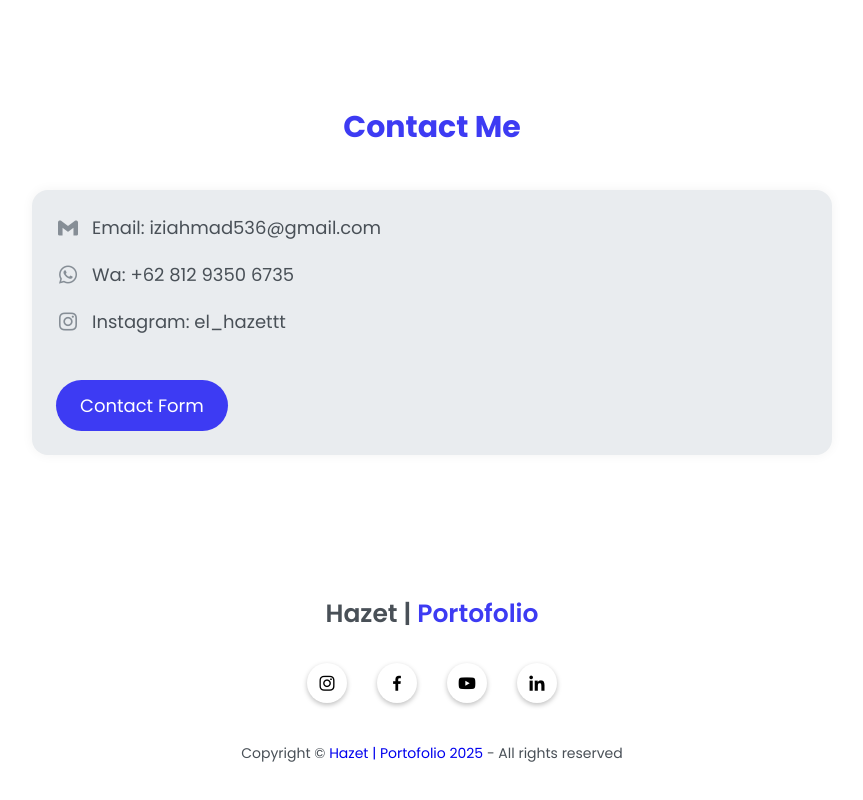
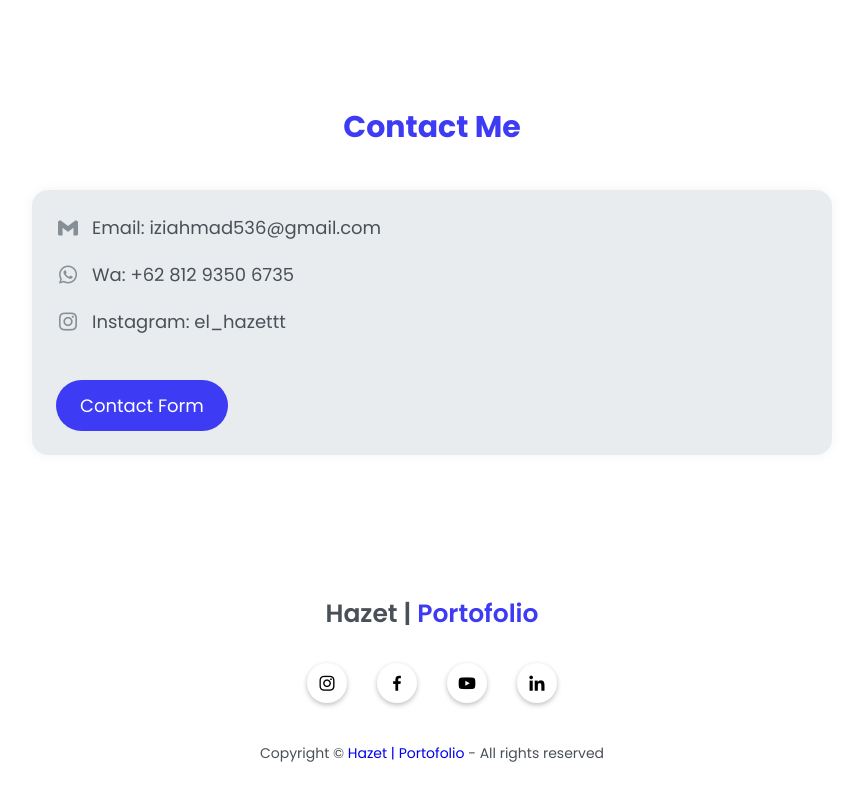
Before and after one commit to HibriziCees/Hazetportofolio, a plain HTML site: page index.html in a window 1280 px wide. Shown: the part 4863-5663 px from the top of the page, without its empty margins (208-1071 px from the left). Drawn offline with nearby package versions, Linux system fonts and the light colour scheme.

Commit message:
update footer

```diff
--- a/index.html
+++ b/index.html
@@ -230,7 +230,7 @@
               <div class="icon"> <a href="https://www.linkedin.com/in/ahmad-hibrizi-6213b4366/" target="_blank"><i class='bx bxl-linkedin'></i></a></div>
           </div>
           <div class="bottom-footer">
-              <p>Copyright &copy; <a href="#home" style="text-decoration: none;">Hazet | Portofolio 2025</a> - All rights reserved</p>
+              <p>Copyright &copy; <a href="#home" style="text-decoration: none;">Hazet | Portofolio</a> - All rights reserved</p>
           </div>
         </footer>
 
```
